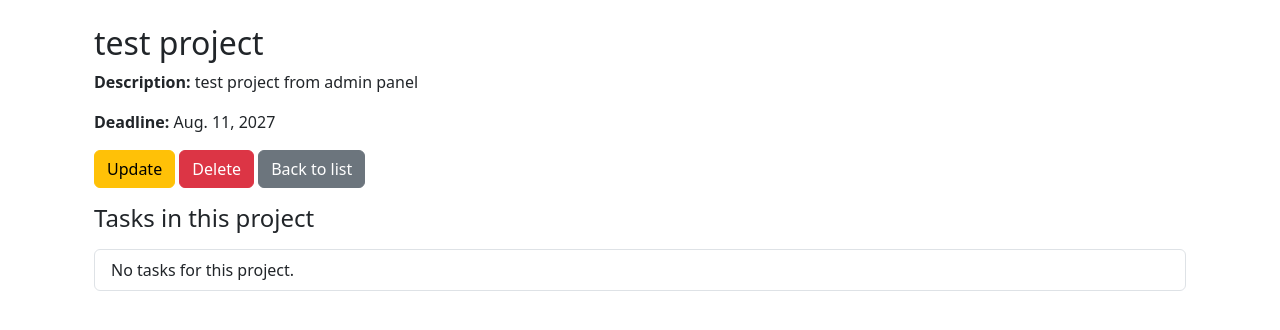
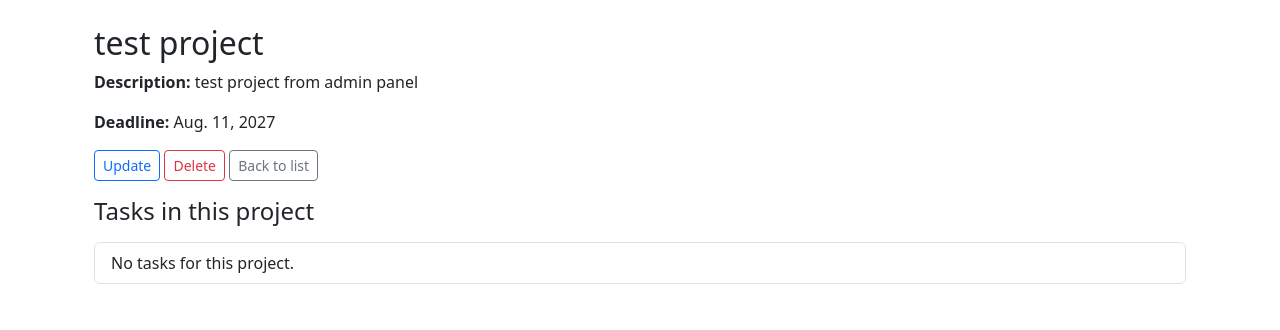
Before and after one commit to UrbanAstronaut88/it-project, a Django app: page /projects/1/ in a window 1280 px wide. Shown: the part 56-386 px from the top of the page. Run offline with Django 5.2, Linux system fonts and the light colour scheme; data comes from the database, SQL or seed files in the repository; some libraries are stand-ins or nearby versions.

Commit message:
style: fixed ‘Create, Cancel, Delete’ button styles in all templates

```diff
--- a/templates/main/project_detail.html
+++ b/templates/main/project_detail.html
@@ -12,9 +12,9 @@
   <p><strong>Deadline:</strong> {{ project.deadline }}</p>
 
   <div class="mb-3">
-    <a href="{% url 'main:project-update' project.pk %}" class="btn btn-warning">Update</a>
-    <a href="{% url 'main:project-delete' project.pk %}" class="btn btn-danger">Delete</a>
-    <a href="{% url 'main:project-list' %}" class="btn btn-secondary">Back to list</a>
+    <a href="{% url 'main:project-update' project.pk %}" class="btn btn-sm btn-outline-primary">Update</a>
+    <a href="{% url 'main:project-delete' project.pk %}" class="btn btn-sm btn-outline-danger">Delete</a>
+    <a href="{% url 'main:project-list' %}" class="btn btn-sm btn-outline-secondary">Back to list</a>
   </div>
 
   <h4>Tasks in this project</h4>
--- a/templates/main/project_form.html
+++ b/templates/main/project_form.html
@@ -22,8 +22,8 @@
     <form method="post">
       {% csrf_token %}
       {{ form|crispy }}
-      <button type="submit" class="btn btn-primary">Save</button>
-      <a href="{% url 'main:project-list' %}" class="btn btn-secondary">Cancel</a>
+      <button type="submit" class="btn btn-sm btn-outline-primary">Save</button>
+      <a href="{% url 'main:project-list' %}" class="btn btn-sm btn-outline-secondary">Cancel</a>
     </form>
   </div>
 {% endblock %}
--- a/templates/main/project_list.html
+++ b/templates/main/project_list.html
@@ -8,7 +8,7 @@
 <div class="container mt-4">
   <h2 class="mb-4">Projects</h2>
 
-  <a href="{% url 'main:project-create' %}" class="btn btn-primary mb-3">+ Create New Project</a>
+  <a href="{% url 'main:project-create' %}" class="btn btn-sm btn-outline-primary">+ Create New Project</a>
 
   <div class="list-group">
     {% for project in projects %}
--- a/templates/main/task_list.html
+++ b/templates/main/task_list.html
@@ -10,7 +10,7 @@
 
     <div class="mb-4">
       <a href="{% url 'main:task-create' %}" class="btn btn-sm btn-outline-dark">
-        + Create New Task
+        + Create new task
       </a>
     </div>
 
```
